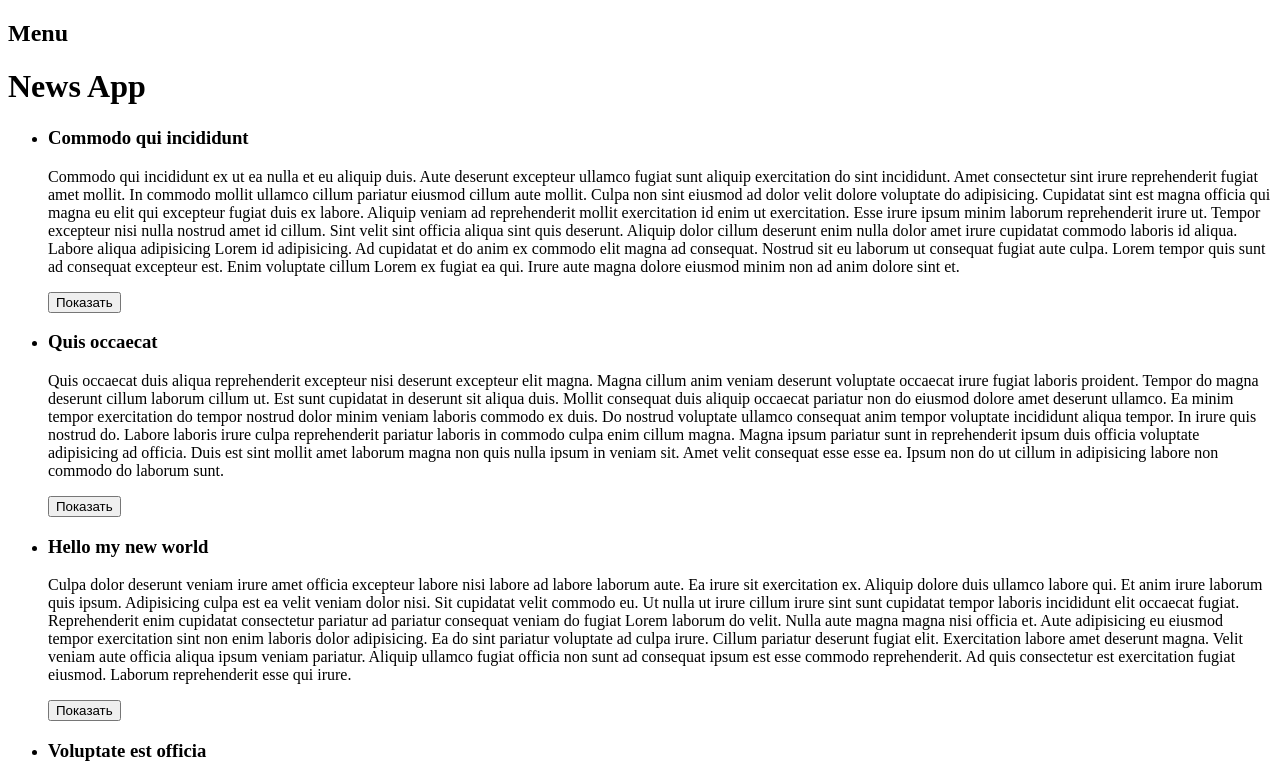
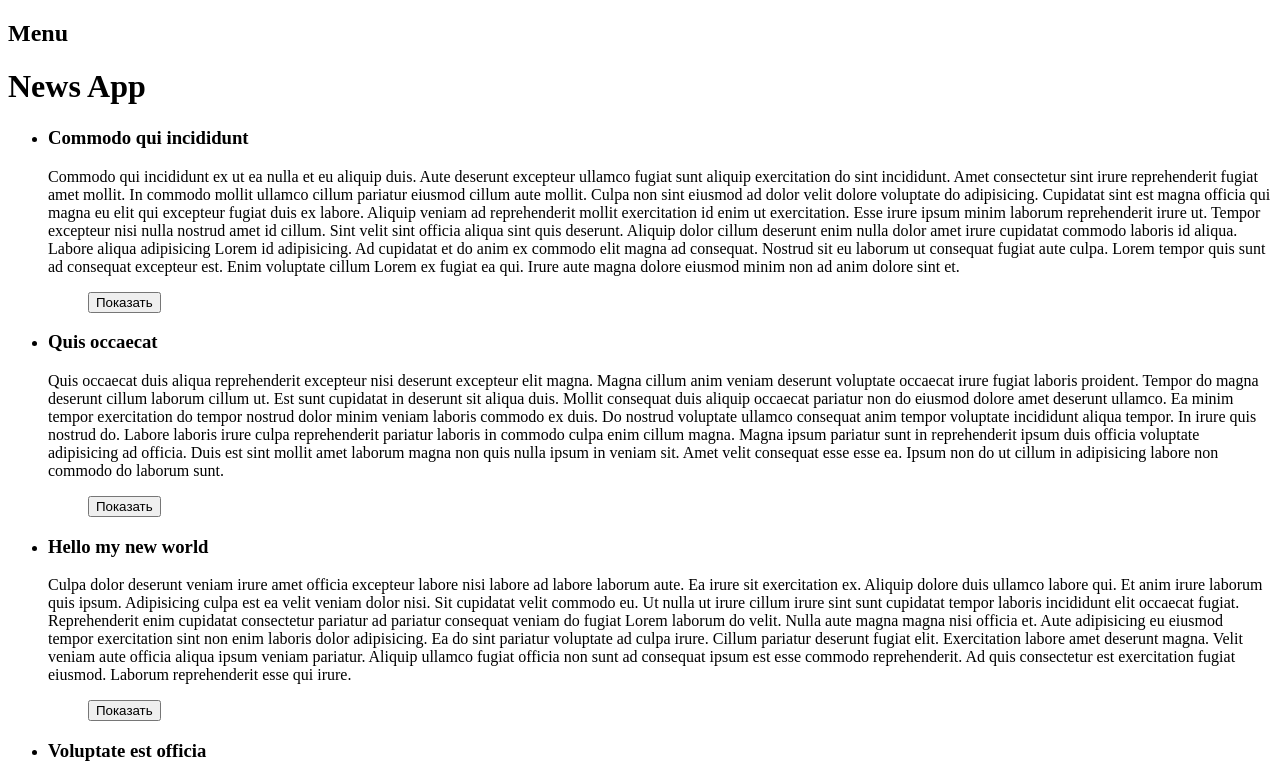
Before and after one commit to romabelka/js_ru_14_08, a React app: page / in a window 1280 px wide. Shown: the top 781 px of the page. Built offline with nearby package versions, Linux system fonts and the light colour scheme.

Commit message:
работа над ошибками

```diff
--- a/src/Article.js
+++ b/src/Article.js
@@ -6,7 +6,6 @@ class Article extends Component {
         super(props)
 
         this.state = {
-            showComment: false,
             isOpen: true
         }
     }
@@ -18,8 +17,8 @@ class Article extends Component {
             <div>
                 <h3 onClick = {this.handleClick}>{article.title}</h3>
                 {this.getBody()}
-                {this.getComment()}
-                <button onClick= {this.showComment}>{this.state.showComment ? 'Скрыть' : 'Показать'}</button>
+                <CommentList comments = {this.props.article.comments}/>
+
             </div>
         )
     }
@@ -30,16 +29,6 @@ class Article extends Component {
         })
     }
 
-    showComment = () => {
-        this.setState({
-            showComment: !this.state.showComment
-        })
-    }
-
-    getComment() {
-        return this.state.showComment && <CommentList comments = {this.props.article.comments}/>
-    }
-
     getBody() {
         return this.state.isOpen && <p>{this.props.article.text}</p>
     }
--- a/src/Comment.js
+++ b/src/Comment.js
@@ -1,9 +1,7 @@
 import React, {Component} from 'react';
 
 class Comment extends Component {
-    constructor(props){
-        super(props);
-    }
+
     render() {
         let {comment} = this.props;
         return(
--- a/src/CommentList.js
+++ b/src/CommentList.js
@@ -1,13 +1,34 @@
-import React from 'react';
+import React, {Component} from 'react';
 import Comment from './Comment';
 
-function CommentList(props) {
-    const commentElements = props.comments.map(comment => <li key={comment.id}><Comment comment={comment}/></li>)
-    return (
-        <ul>
-            {commentElements}
-        </ul>
-    )
+class CommentList extends Component {
+    constructor(props) {
+        super(props);
+        this.state = {
+            showComment: false,
+        }
+    }
+    render() {
+        return (
+            <div>
+                <ul>
+                    {this.getComment()}
+                    <button onClick= {this.showComment}>{this.state.showComment ? 'Скрыть' : 'Показать'}</button>
+                </ul>
+            </div>
+        );
+    }
+
+    showComment = () => {
+        this.setState({
+            showComment: !this.state.showComment
+        })
+    }
+
+    getComment() {
+        const commentElements = this.props.comments ? this.props.comments.map(comment => <li key={comment.id}><Comment comment={comment}/></li>) : <li><p>Комментариев нет</p></li>;
+        return this.state.showComment && commentElements;
+    }
 }
 
 export default CommentList
--- a/src/fixtures.js
+++ b/src/fixtures.js
@@ -132,7 +132,6 @@ export const articles = [
         "date": "2016-06-08T19:03:23.000Z",
         "title": "Lorem Ipsum dolor",
         "text": "Commodo laborum sit nostrud reprehenderit cupidatat officia laboris. Ipsum minim culpa in enim. Voluptate dolor ea irure nisi incididunt enim magna.\n\nCupidatat quis cillum velit culpa tempor esse irure nostrud ea consectetur officia fugiat irure qui. Enim quis officia do in. Velit veniam ipsum consequat aliqua duis voluptate. Minim nisi ex aute ad.\n\nNisi Lorem ex tempor adipisicing labore. Quis occaecat fugiat pariatur labore culpa cillum laboris. Labore occaecat ut laborum sit ex do sit. Deserunt consectetur elit aute laboris est deserunt officia ullamco sit laboris officia aliquip. Aliqua ut sunt nostrud voluptate excepteur quis incididunt Lorem ut.",
-        "comments": []
     }
 
 ]
```
